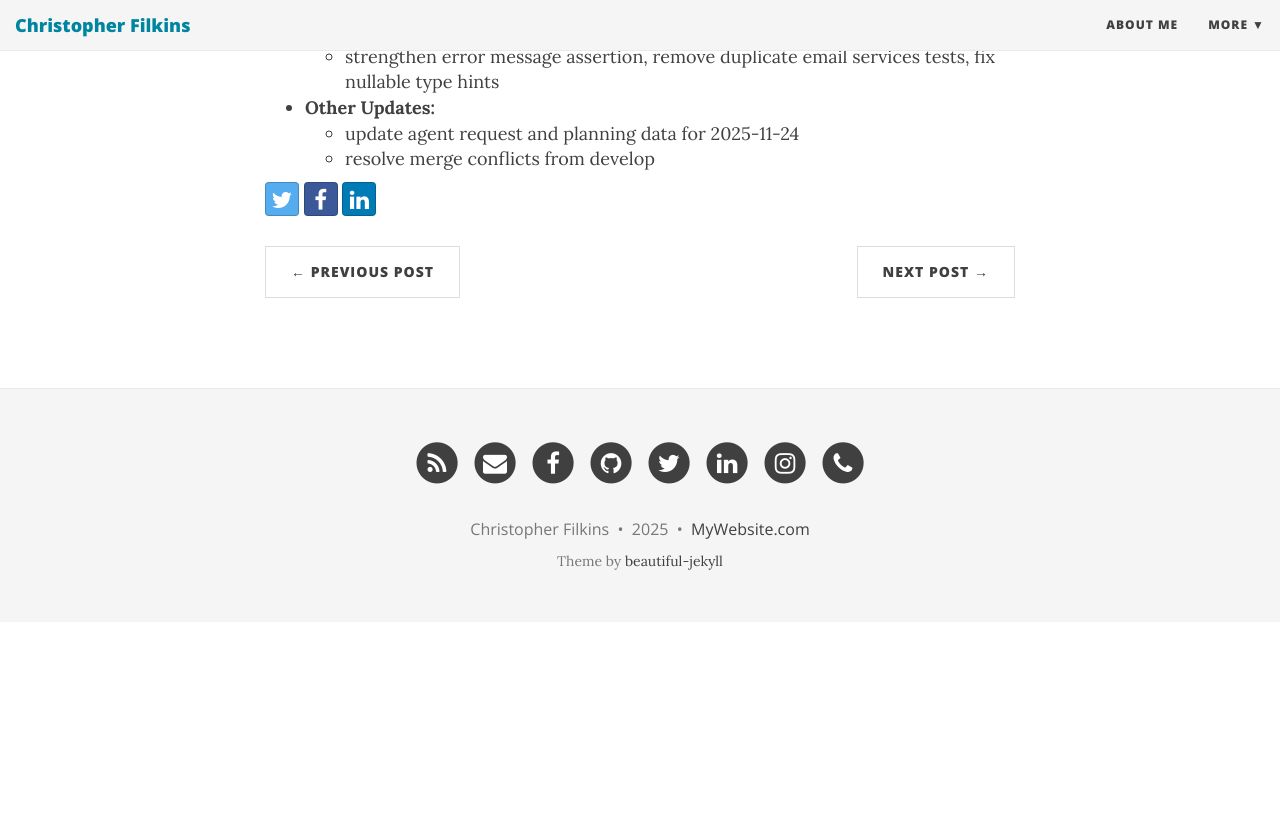
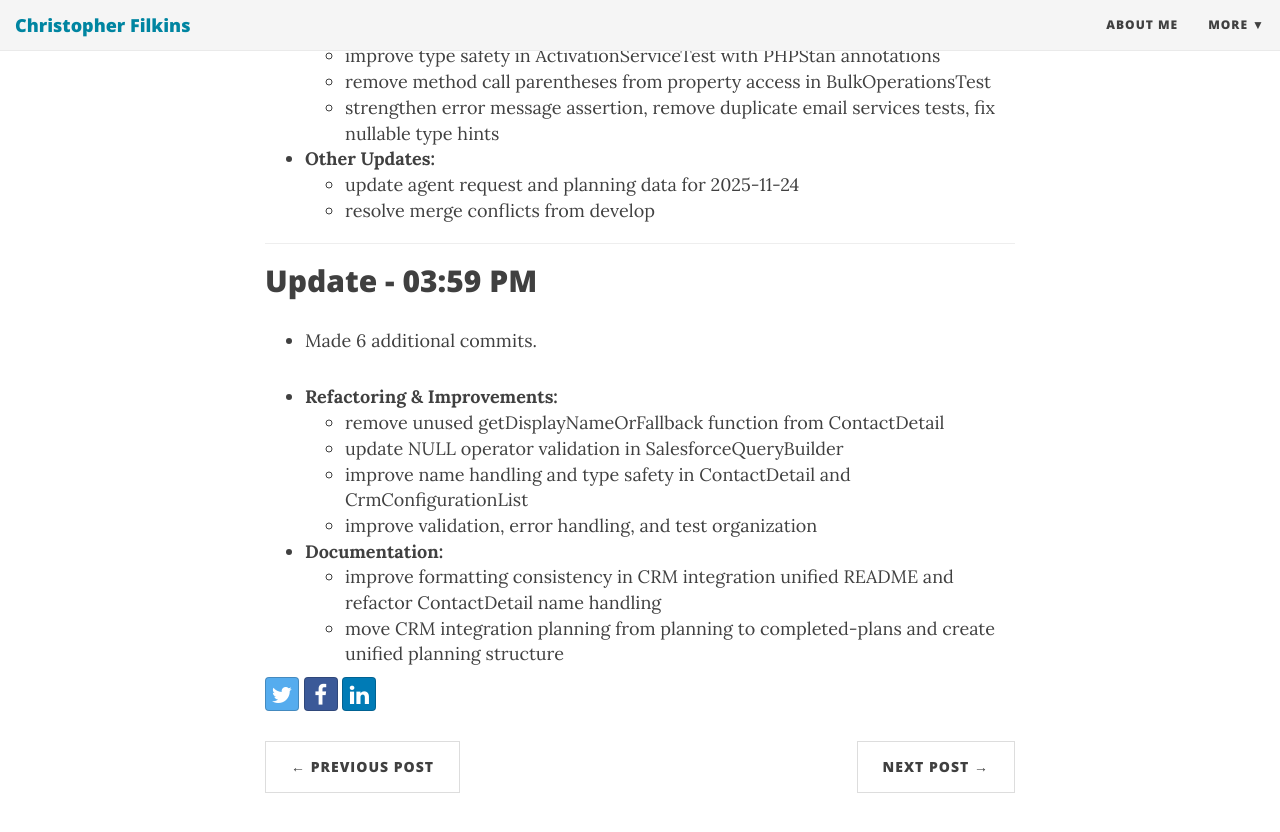
Before and after one commit to filchyboy/filchyboy.github.io, a Jekyll site: the page built from _posts/2025-11-24-building-new-features.md, in a window 1280 px wide and 900 px high, scrolled down 813 px. Shown: the top 832 px of the window. Built offline with Jekyll 4.4.1, drawn with Linux system fonts in a browser that asks for light colours; nearby versions of some CDN libraries; before the commit the page ends 1435 px from its top, so only the background shows below that; some of the changed text lies outside the part shown.

Commit message:
Update build-in-public update: building-new-features

```diff
--- a/_posts/2025-11-24-building-new-features.md
+++ b/_posts/2025-11-24-building-new-features.md
@@ -27,3 +26,23 @@
 * **Other Updates:**
   * update agent request and planning data for 2025-11-24
   * resolve merge conflicts from develop
+
+
+---
+
+## Update - 03:59 PM
+
+* Made 6 additional commits.
+
+
+* **Refactoring & Improvements:**
+  * remove unused getDisplayNameOrFallback function from ContactDetail
+  * update NULL operator validation in SalesforceQueryBuilder
+  * improve name handling and type safety in ContactDetail and CrmConfigurationList
+  * improve validation, error handling, and test organization
+
+* **Documentation:**
+  * improve formatting consistency in CRM integration unified README and refactor ContactDetail name handling
+  * move CRM integration planning from planning to completed-plans and create unified planning structure
+
+<!-- last-commit: 305dad03b4a7ae7a8353a0fbeeb90e80167de6fa -->
```
Also changed, not shown: other parts of _posts/2025-11-24-building-new-features.md (+1 -2 lines).
